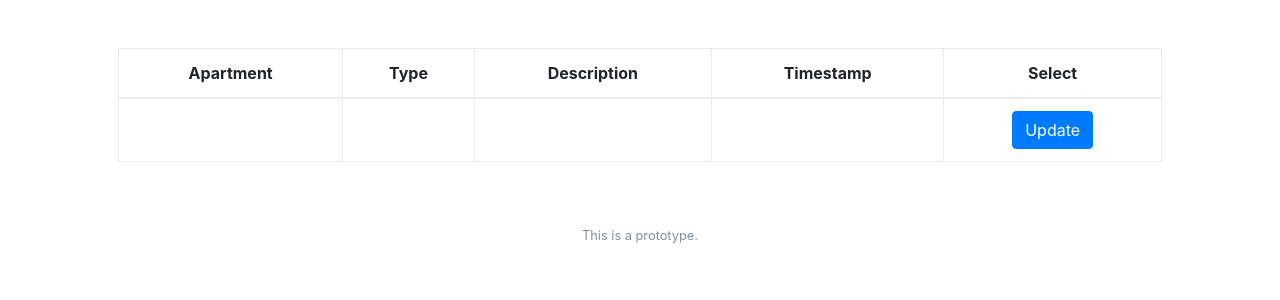
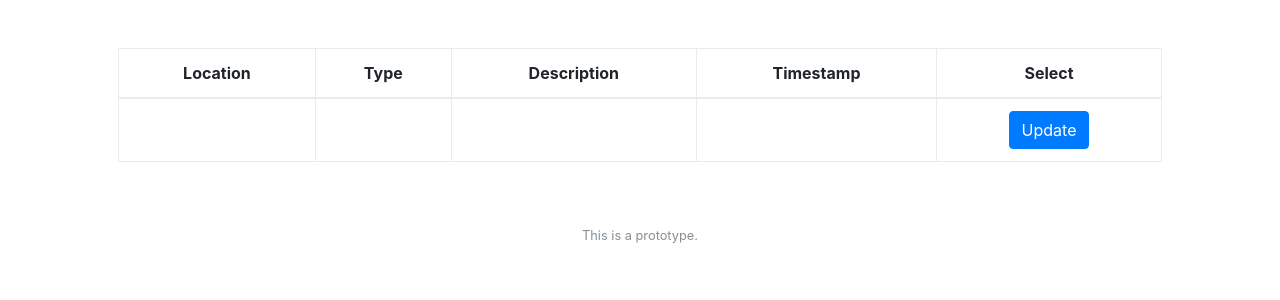
Before and after one commit to nellanap/workorders, a Flask app: page / in a window 1280 px wide. Shown: the part 76-376 px from the top of the page. Run offline with Flask 2, Linux system fonts and the light colour scheme; data that the repository does not hold is empty; some libraries are stand-ins or nearby versions.

Commit message:
changing apartment to location and adding text areas

```diff
--- a/application.py
+++ b/application.py
@@ -17,19 +17,17 @@ db = SQLAlchemy(app)
 moment = Moment(app)
 
 
-
-
 class Workorder(db.Model):
     id = db.Column(db.Integer, primary_key=True)
-    apartment = db.Column(db.Text, nullable=True)
+    location = db.Column(db.Text, nullable=True)
     type = db.Column(db.Text, nullable=True)
     description = db.Column(db.Text, nullable=True)
     closed = db.Column(db.Integer, nullable=True)
     timestamp = db.Column(db.DateTime, index=True, default=datetime.utcnow)
     updates = db.relationship('Update', backref='workorder', lazy='selectin')
 
-    def __init__(self, apartment, type, description, closed):
-        self.apartment = apartment
+    def __init__(self, location, type, description, closed):
+        self.location = location
         self.type = type
         self.description = description
         self.closed = closed
@@ -90,11 +88,11 @@ def add():
     if request.method == "POST":
 
         # Add new workorder
-        apartment=request.form.get("apartment")
+        location=request.form.get("location")
         type=request.form.get("type")
         description=request.form.get("description")
         closed = 0
-        new_workorder = Workorder(apartment, type, description, closed)
+        new_workorder = Workorder(location, type, description, closed)
         db.session.add(new_workorder)
         db.session.commit()
 
--- a/templates/add.html
+++ b/templates/add.html
@@ -3,7 +3,7 @@
 {% block main %}
     <form action="/add" method="post">
         <div class="form-group">
-            <input name="apartment" placeholder="Apartment" type="text"/>
+            <input name="location" placeholder="Location" type="text"/>
         </div>
         <div class="form-group">
             <select class="form-control" name="type" type="text">
@@ -16,7 +16,7 @@
             </select>
         </div>
         <div class="form-group">
-            <input name="description" placeholder="Description of Issue" type="text"/>
+            <textarea class="form-control" placeholder="Description of Issue" name="description" rows="5" type="text"></textarea>
         </div>
         <button class="btn btn-primary" type="submit">Submit</button>
     </form>
--- a/templates/close.html
+++ b/templates/close.html
@@ -6,13 +6,13 @@
         <div class="form-group">
             <select class="form-control" name="workorder_id">
                 {% for workorder in open_workorders %}
-                    <option value="{{ workorder.id }}">Apt {{ workorder.apartment }} - {{ workorder.type }}</option>
+                    <option value="{{ workorder.id }}">Apt {{ workorder.location }} - {{ workorder.type }}</option>
                 {% endfor %}
             </select>
         </div>
 
         <div class="form-group">
-            <input class="form-control" name="status" placeholder="Final Status Update" type="text"/>
+            <textarea class="form-control" placeholder="Final Status Update" name="status" rows="5" type="text"></textarea>
         </div>
 
         <div class="form-check">
--- a/templates/history.html
+++ b/templates/history.html
@@ -7,7 +7,7 @@
 {% block main %}
     <table class="table table-bordered">
         <thead>
-            <th>Apartment</th>
+            <th>Location</th>
             <th>Type</th>
             <th>Description</th>
             <th>Status</th>
@@ -16,7 +16,7 @@
         <tbody>
             {% for update in updates %}
             <tr>
-                <td>{{ update.workorder.apartment }}</td>
+                <td>{{ update.workorder.location }}</td>
                 <td>{{ update.workorder.type }}</td>
                 <td>{{ update.workorder.description }}</td>
                 <td>{{ update.status }}</td>
--- a/templates/index.html
+++ b/templates/index.html
@@ -7,7 +7,7 @@
 {% block main %}
     <table class="table table-bordered">
         <thead>
-            <th>Apartment</th>
+            <th>Location</th>
             <th>Type</th>
             <th>Description</th>
             <th>Timestamp</th>
@@ -17,7 +17,7 @@
             <form action="/" method="post">
             {% for workorder in open_workorders %}
             <tr>
-                <td>{{ workorder.apartment }}</td>
+                <td>{{ workorder.location }}</td>
                 <td>{{ workorder.type }}</td>
                 <td>{{ workorder.description }}</td>
                 <td>{{ moment(workorder.timestamp).format('LLL') }}</td>
--- a/templates/test.html
+++ b/templates/test.html
@@ -8,7 +8,7 @@
     <h1>Test Rendered Template</h1>
     <table class="table table-bordered">
         <thead>
-            <th>Apartment</th>
+            <th>Location</th>
             <th>Type</th>
             <th>Description</th>
             <th>Closed</th>
@@ -16,7 +16,7 @@
         </thead>
         <tbody>
             <tr>
-                <td>{{ closed_workorder.apartment }}</td>
+                <td>{{ closed_workorder.location }}</td>
                 <td>{{ closed_workorder.type }}</td>
                 <td>{{ closed_workorder.description }}</td>
                 <td>{{ closed_workorder.closed }}</td>
--- a/templates/update.html
+++ b/templates/update.html
@@ -4,7 +4,7 @@
 
     <div class="container, top-container">
         <p class="top-text">
-            <b>Apartment</b>: {{ updates[0].workorder.apartment }}<br>
+            <b>Location</b>: {{ updates[0].workorder.location }}<br>
             <b>Type</b>: {{ updates[0].workorder.type }}<br>
             <b>Description</b>: {{ updates[0].workorder.description }}<br>
         </p>
@@ -38,7 +38,7 @@
         </div>
 
         <div class="form-group">
-            <input class="form-control" name="status" placeholder="New Status" type="text"/>
+            <textarea class="form-control" placeholder="New Status" name="status" rows="5" type="text"></textarea>
         </div>
 
         <button class="btn btn-primary" type="submit">Update</button>
```
Also changed, not shown: workorder.db (deleted).
